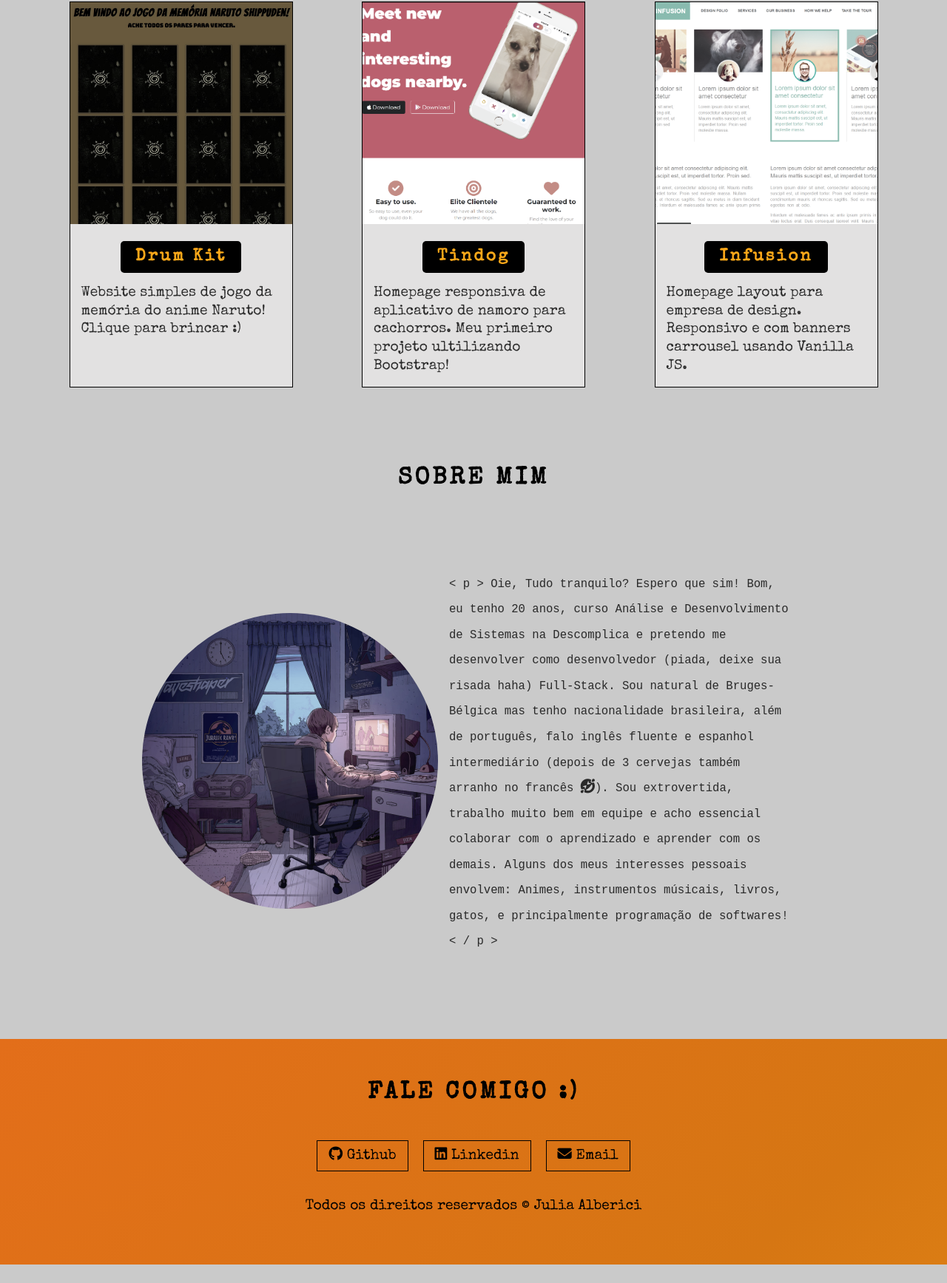
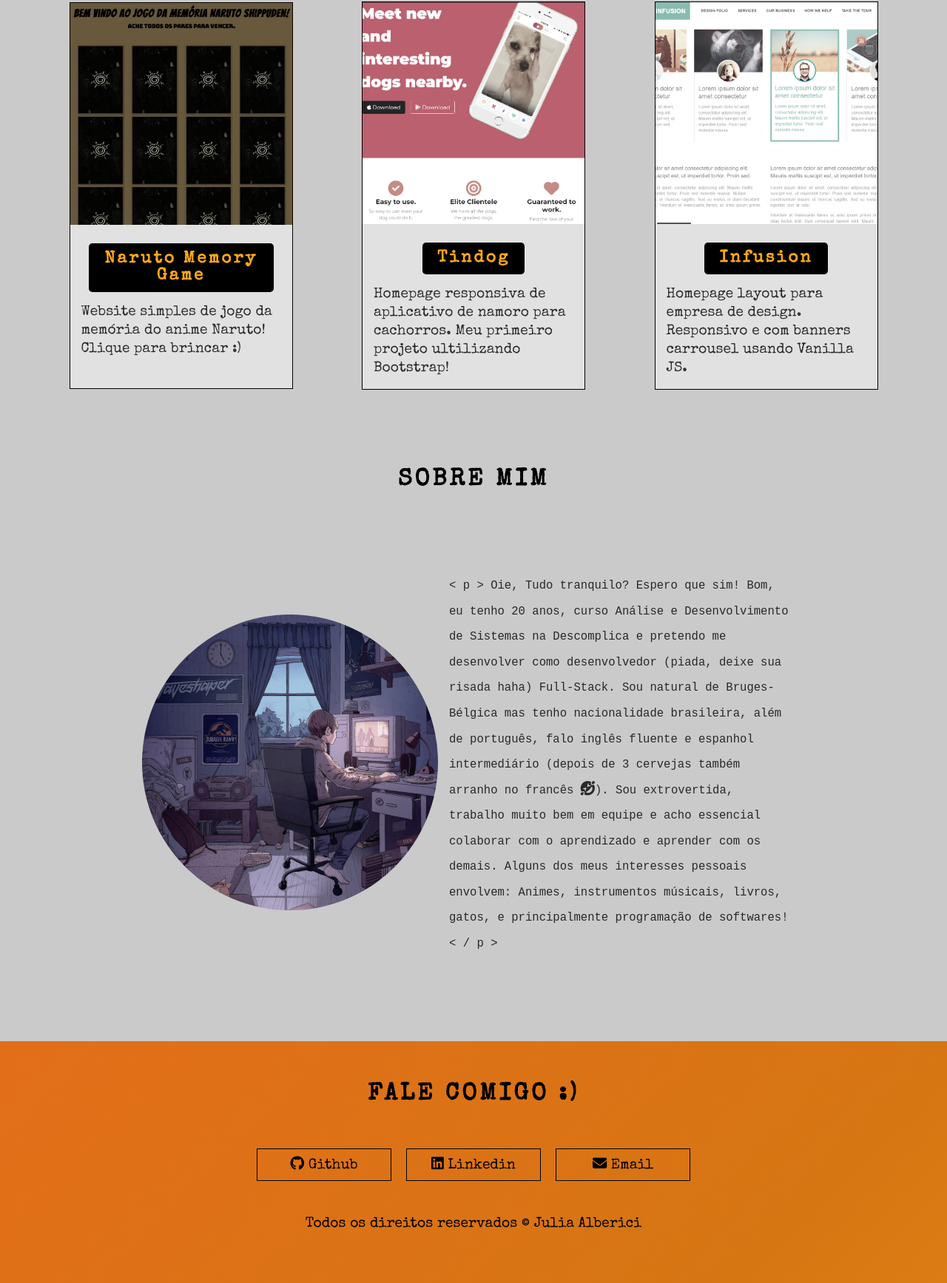
Before and after one commit to Julia-Alberici/Portfolio, a plain HTML site: page index.html in a window 1280 px wide. Shown: the part 1012-2747 px from the top of the page at 74% size. Before the commit the page ends 2722 px from the top, so only its background shows below. Drawn offline with nearby package versions, Linux system fonts and the light colour scheme.

Commit message:
corrigindo link do projeto 1 e responsividade

```diff
--- a/index.html
+++ b/index.html
@@ -52,15 +52,15 @@
                 <article class="projects-card">
 
                     <div class="projects-img">
-                        <a href="https://drum-super-kit.netlify.app/" target="_blank">
+                        <a href="https://jogodamemorianaruto.netlify.app/" target="_blank">
 
                             <span class="projects-img-txt">Ver site <i class="fa-solid fa-arrow-right"></i></span>
                         </a>
                     </div>
 
                     <div class="projects-txt">
-                        <a href="https://drum-super-kit.netlify.app/" target="_blank">
-                            <h3>Drum Kit</h3>
+                        <a href="https://jogodamemorianaruto.netlify.app/" target="_blank">
+                            <h3>Naruto Memory Game</h3>
                         </a>
                         <p>Website simples de jogo da memória do anime Naruto! Clique para brincar :)</p>
                     </div>
--- a/main.css
+++ b/main.css
@@ -274,7 +274,6 @@ h2{
     background-image: url('images/infusion.png');
 }
 
-
 .projects-img::before{
     content: '';
     height: 50px;
@@ -311,12 +310,12 @@ h2{
 
 }
 
-
 .projects-txt h3{
     background-color: #000;
     color:#FAA719;
     display:inline-block;
     padding: 10px 20px;
+    margin:25px;
     border-radius: 5px;
     margin-bottom: 0;
     letter-spacing: 3px;
@@ -343,8 +342,6 @@ h2{
 .projects-card:hover .projects-img{
     filter: none
 }
-
-
 
 /*SESSÃO SOBRE*/
 
@@ -395,6 +392,7 @@ h2{
     list-style: none;
     padding: 0;
     display: flex;
+    flex-direction: column;
     justify-content: space-evenly;
     align-items: center;
     flex-wrap: wrap;
@@ -409,6 +407,8 @@ h2{
     border: 1px solid #000;
     color:#000;
     text-decoration: none;
+    min-width: 150px;
+    display: block;
 }
 
 .footer-social-media a:hover{
@@ -418,6 +418,12 @@ h2{
 
 
 /*DESKTOP E TABLET*/
+@media screen and (min-width:768px){
+    .footer-social-media ul{
+        flex-direction: row;
+    }
+}
+
 
 @media screen and (min-width:1024px){
 
```
